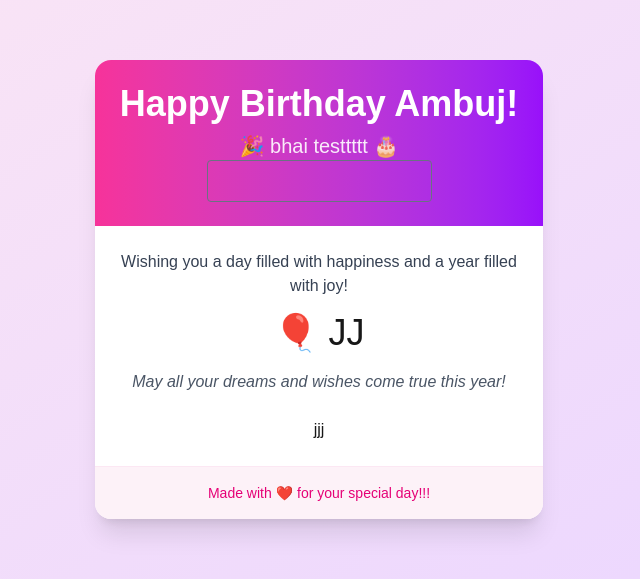
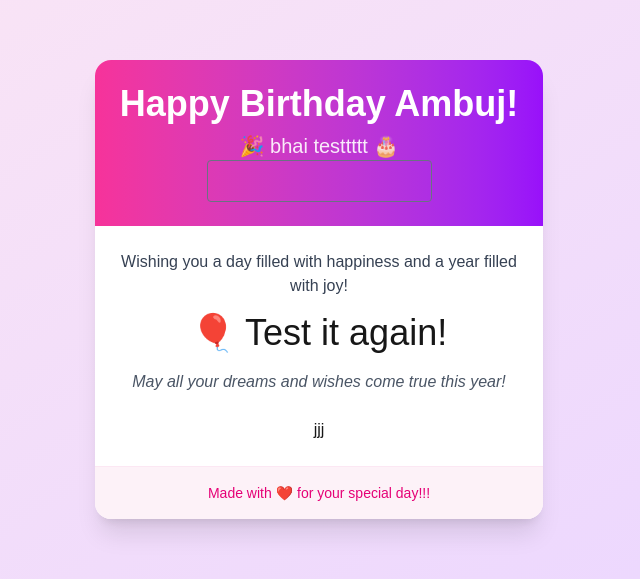
Before and after one commit to vinodpr1/depl, a Next.js app: page / in a window 1280 px wide. Shown: the part 111-690 px from the top of the page, without its empty margins (321-961 px from the left). Built offline with nearby package versions, Linux system fonts and the light colour scheme.

Commit message:
ec2-switched

```diff
--- a/src/app/page.tsx
+++ b/src/app/page.tsx
@@ -21,7 +21,7 @@ const BirthdayWish = () => {
             Wishing you a day filled with happiness and a year filled with joy!
           </p>
 
-          <div className="animate-bounce text-4xl mb-4">🎈 JJ</div>
+          <div className="animate-bounce text-4xl mb-4">🎈 Test it again!</div>
 
           <p className="text-gray-600 italic">
             May all your dreams and wishes come true this year!
```
